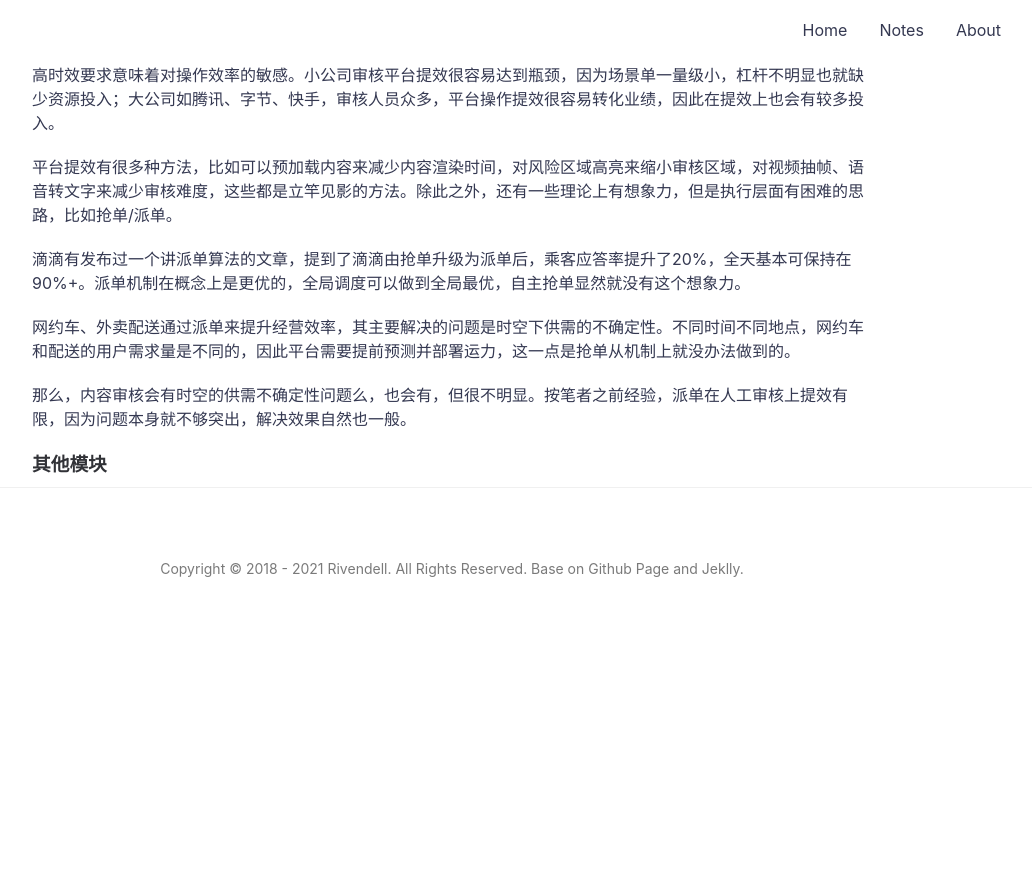
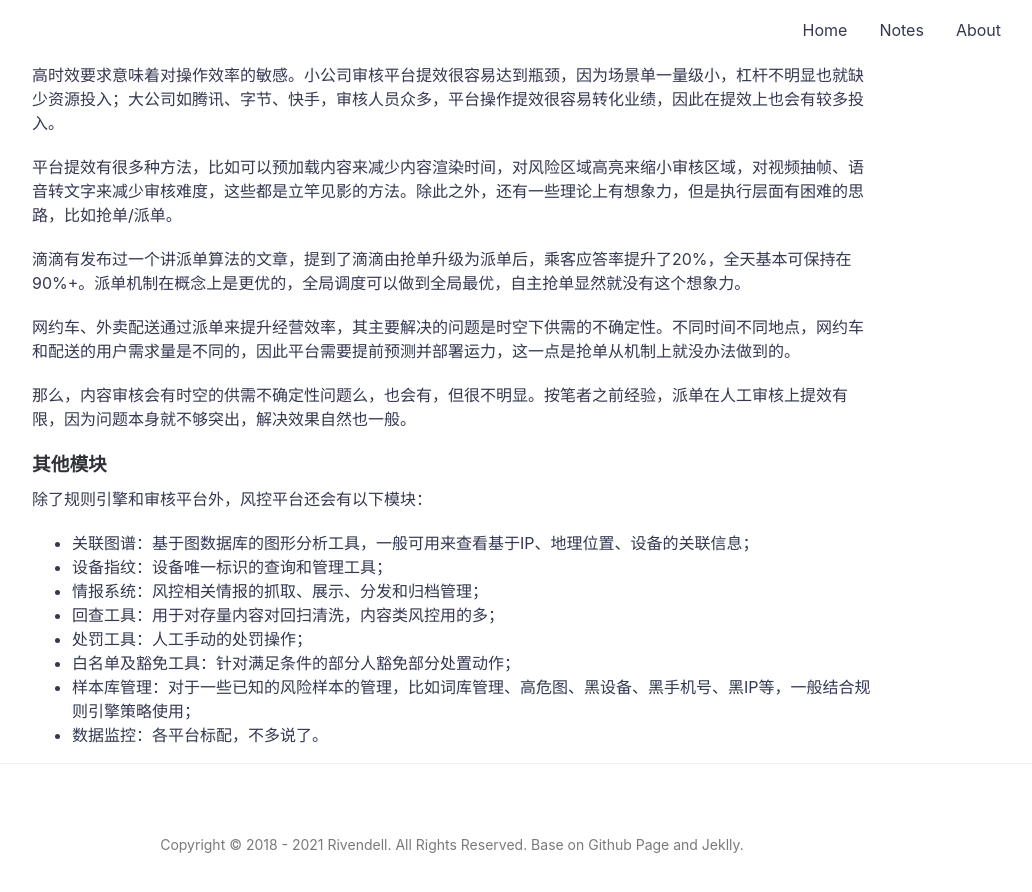
Before and after one commit to icarus507/icarus507.github.io, a Jekyll site: the page built from _posts/2021-05-01-关于风控（下）.md, in a window 1280 px wide and 900 px high, scrolled down 1221 px. Shown: the top 892 px of the window, without its empty margins (188-1220 px from the left). Built offline with Jekyll 4.4.1, drawn with Linux system fonts in a browser that asks for light colours; before the commit the page ends 1845 px from its top, so only the background shows below that.

Commit message:
Update 2021-05-01-关于风控（下）.md

```diff
--- a/_posts/2021-05-01-关于风控（下）.md
+++ b/_posts/2021-05-01-关于风控（下）.md
@@ -33,3 +33,14 @@ featured-img: shane-rounce-205187
 那么，内容审核会有时空的供需不确定性问题么，也会有，但很不明显。按笔者之前经验，派单在人工审核上提效有限，因为问题本身就不够突出，解决效果自然也一般。
 
 ### 其他模块
+
+除了规则引擎和审核平台外，风控平台还会有以下模块：
+
+- 关联图谱：基于图数据库的图形分析工具，一般可用来查看基于IP、地理位置、设备的关联信息；
+- 设备指纹：设备唯一标识的查询和管理工具；
+- 情报系统：风控相关情报的抓取、展示、分发和归档管理；
+- 回查工具：用于对存量内容对回扫清洗，内容类风控用的多；
+- 处罚工具：人工手动的处罚操作；
+- 白名单及豁免工具：针对满足条件的部分人豁免部分处置动作；
+- 样本库管理：对于一些已知的风险样本的管理，比如词库管理、高危图、黑设备、黑手机号、黑IP等，一般结合规则引擎策略使用；
+- 数据监控：各平台标配，不多说了。
```
